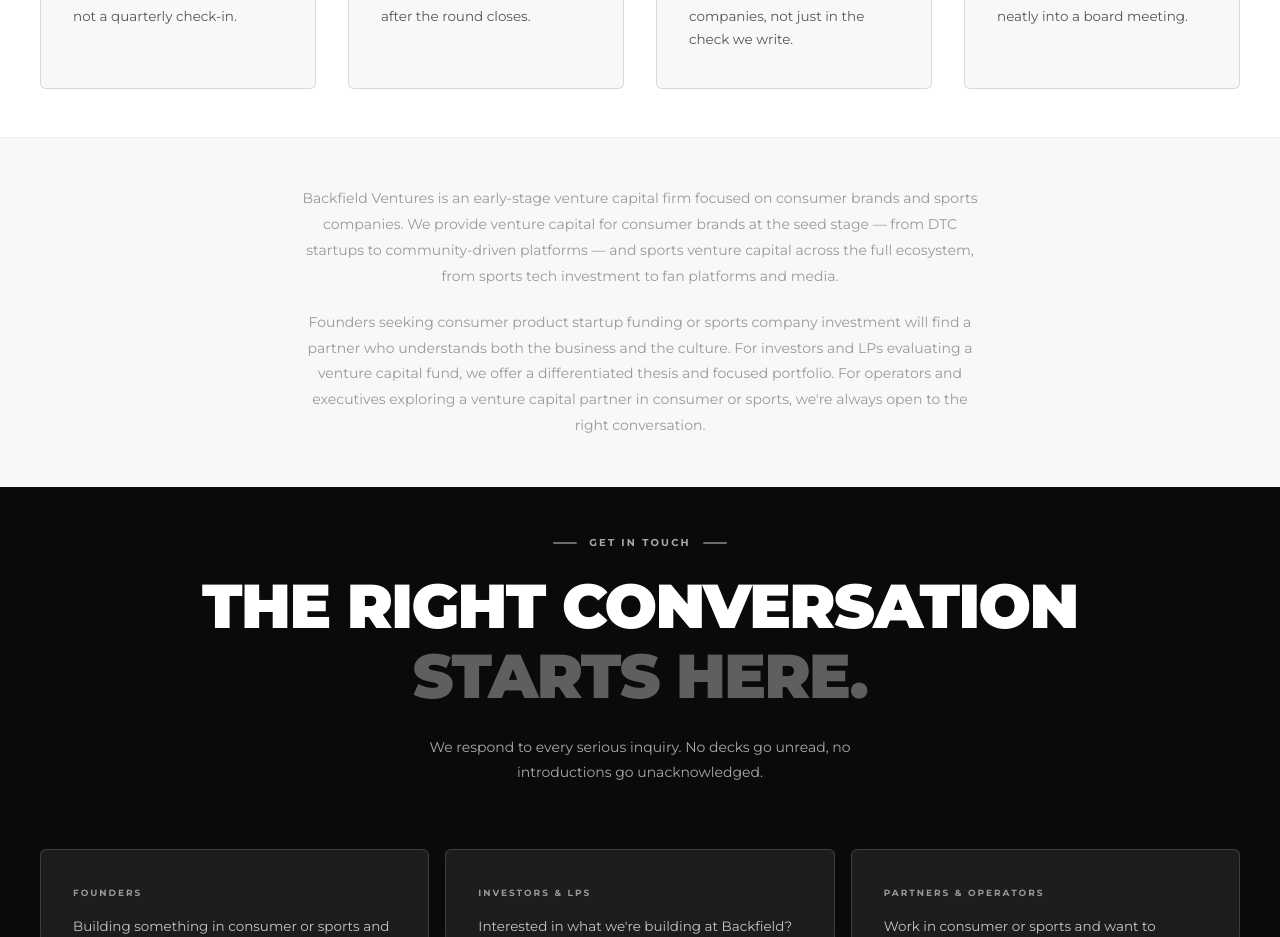
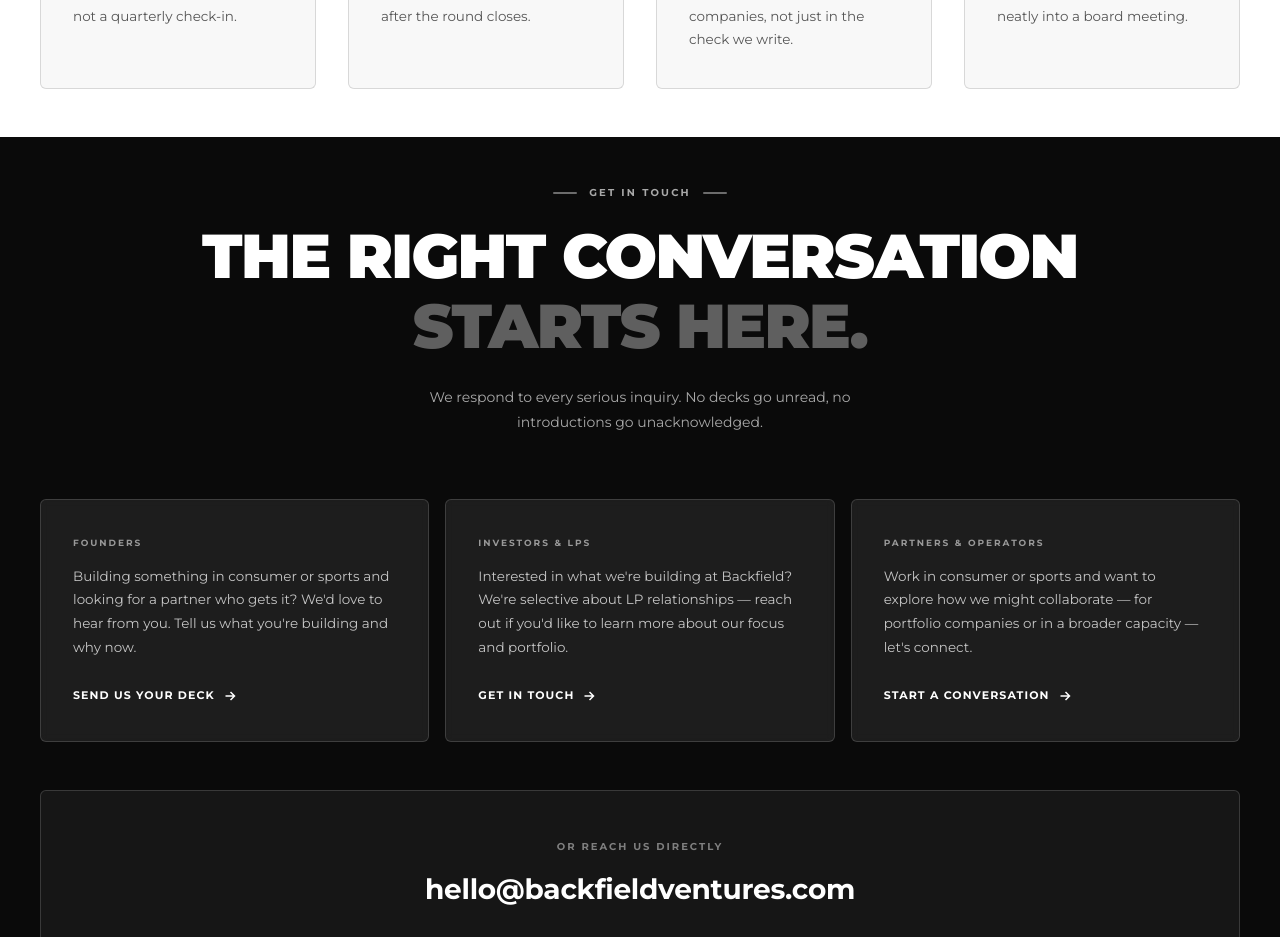
Before and after one commit to Ryano1221/backfield-ventures, a Next.js app: page / in a window 1280 px wide. Shown: the part 3420-4357 px from the top of the page. Built offline with nearby package versions, Linux system fonts and the light colour scheme.

Commit message:
Remove SeoContent paragraph block

```diff
--- a/src/app/page.tsx
+++ b/src/app/page.tsx
@@ -4,7 +4,6 @@
 import Stage from "@/components/Stage";
 import WhyBackfield from "@/components/WhyBackfield";
 import Philosophy from "@/components/Philosophy";
-import SeoContent from "@/components/SeoContent";
 import Contact from "@/components/Contact";
 import Footer from "@/components/Footer";
 
@@ -19,8 +18,7 @@
         <Stage />
         <WhyBackfield />
         <Philosophy />
-        <SeoContent />
-        <Contact />
+<Contact />
       </main>
       <Footer />
     </>
```
